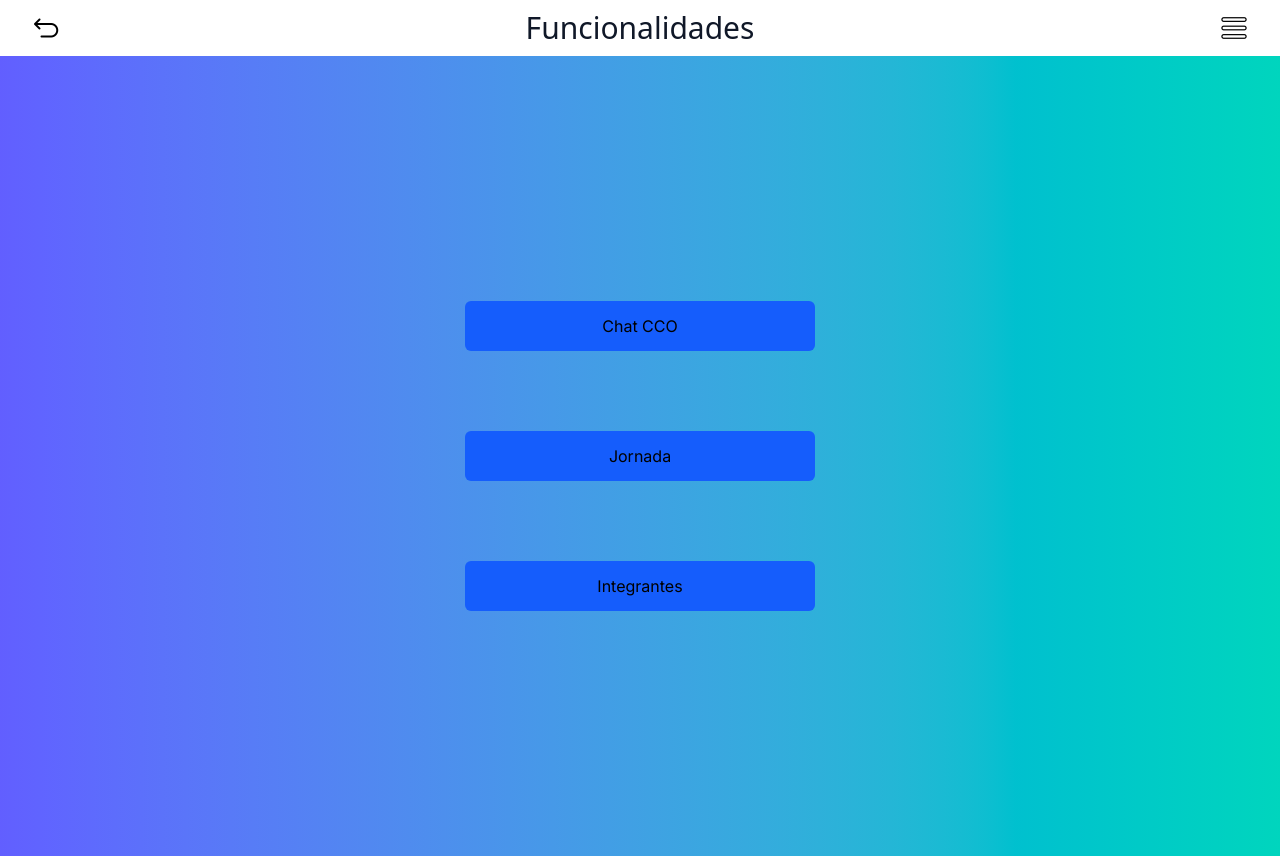
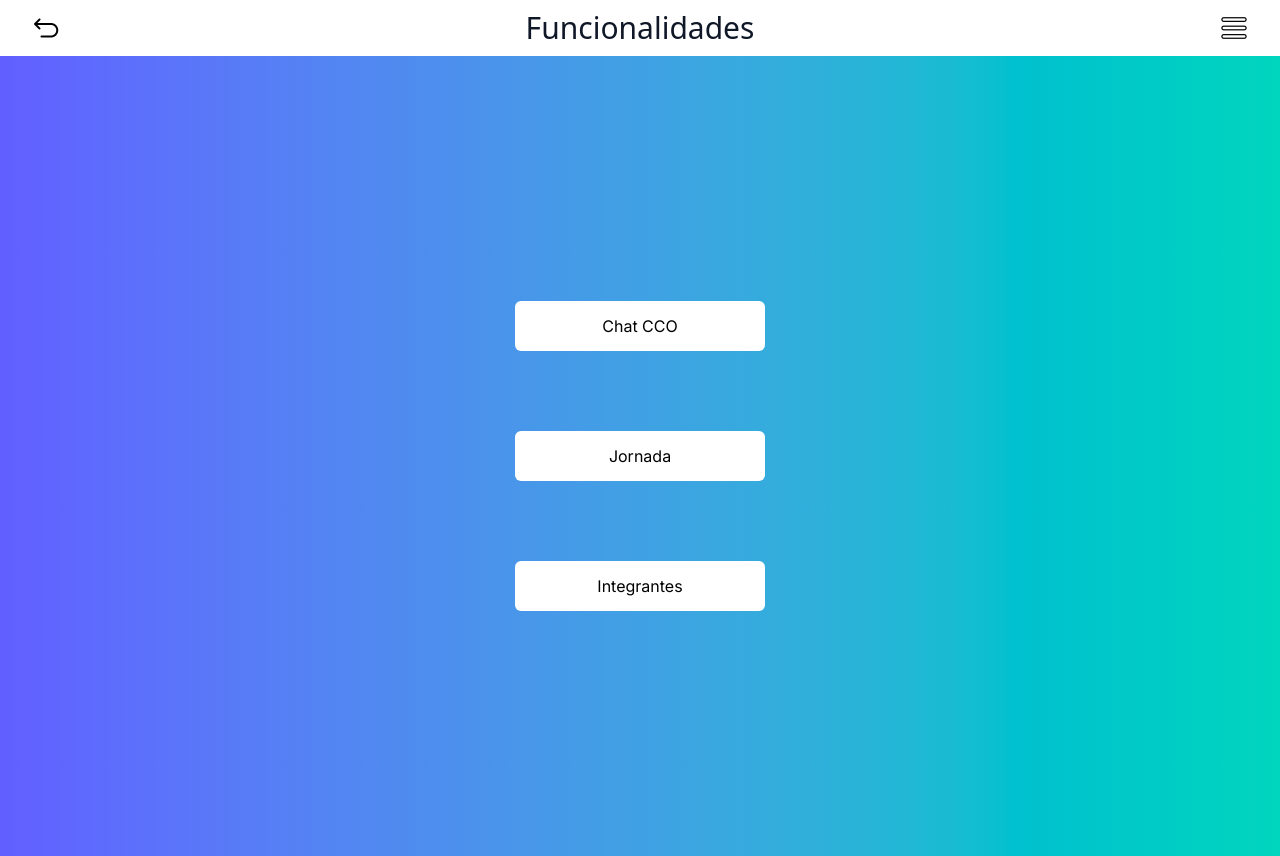
Before and after one commit to DLuIg/CCR-RailSync, a Next.js app: page /Funcionalidades in a window 1280 px wide. Built offline with nearby package versions, Linux system fonts and the light colour scheme.

Commit message:
Cor e tamanho atualizados para página de funcionalidades

```diff
--- a/src/app/Funcionalidades/page.tsx
+++ b/src/app/Funcionalidades/page.tsx
@@ -7,6 +7,9 @@ import Header from "../components/Header/Header"
  function Funcionalidades() {
     return(
         <>
+        <head>
+            <title>Funcionalidades</title>
+        </head>
 
 
         <main className="bg-linear-to-r/oklab from-indigo-500 to-teal-400 font-arial">
@@ -33,26 +36,26 @@ import Header from "../components/Header/Header"
 
 
                 <ButtonAcessar
-                    cor="bg-blue-600"
+                    cor="bg-white"
                     texto="Chat CCO"
-                    width="w-[350px]"
+                   width="w-[250px]"
                     height="h-[50px]"
                     link="/ChatCCO"
                  />
 
                 <ButtonAcessar
-                    cor="bg-blue-600"
+                    cor="bg-white"
                     texto="Jornada"
-                    width="w-[350px]"
+                    width="w-[250px]"
                     height="h-[50px]"
                     link="/BaterPonto"
 
                 />
 
                 <ButtonAcessar
-                    cor="bg-blue-600"
+                    cor="bg-white"
                     texto="Integrantes"
-                    width="w-[350px]"
+                    width="w-[250px]"
                     height="h-[50px]"
                     link="/Integrantes"
 
```
